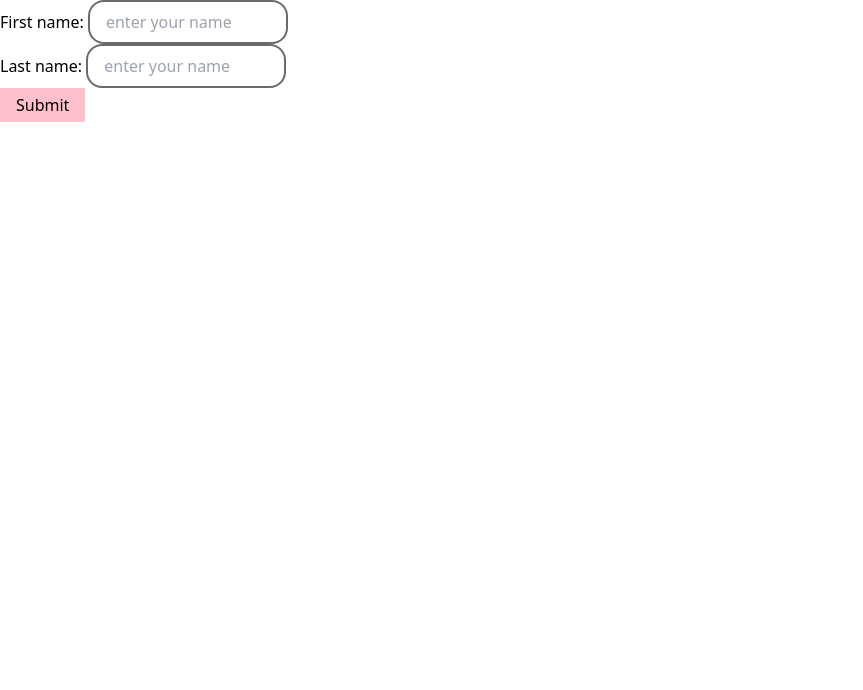
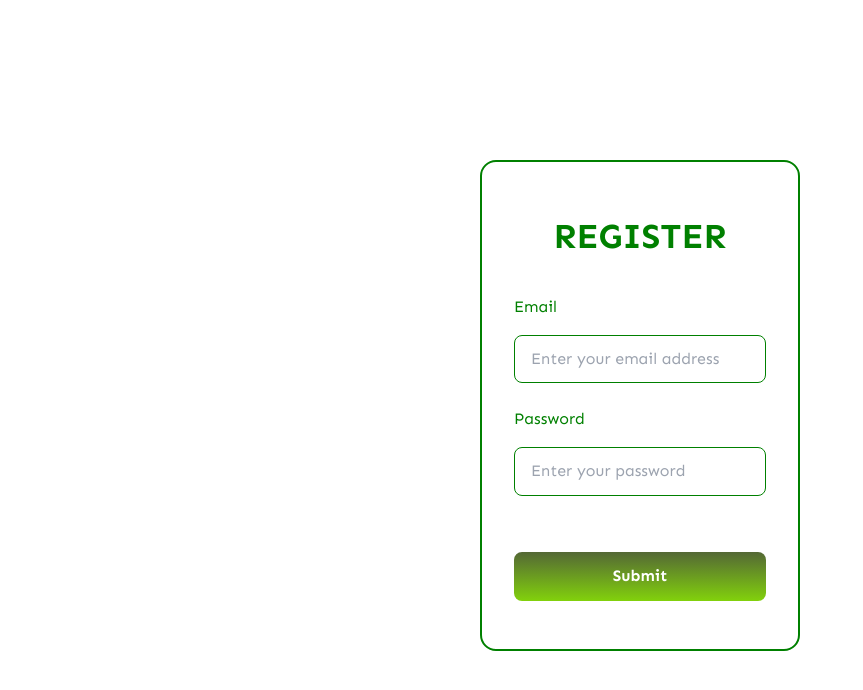
Before and after one commit to haniekid/ReactJS-HIT-2022, a React (Create React App) app: page / in a window 1280 px wide. Shown: the top 690 px of the page, without its empty margins (0-863 px from the left). Built offline with nearby package versions, Linux system fonts and the light colour scheme.

Commit message:
using formik, create a registration form and validate data

```diff
--- a/src/App.css
+++ b/src/App.css
@@ -1,38 +1,55 @@
-.App {
-  text-align: center;
+@import url("https://fonts.googleapis.com/css2?family=Poppins:wght@300;400;500;600;700&family=Sen:wght@400;700;800&display=swap");
+* {
+  font-family: "Sen", sans-serif;
 }
 
-.App-logo {
-  height: 40vmin;
-  pointer-events: none;
+h1 {
+  text-align: center;
+  font-size: 2.2rem;
+  color: green;
+  font-weight: 700;
+  margin-bottom: 2rem;
+  text-transform: uppercase;
+}
+.form {
+  width: 20rem;
+  margin: 10rem auto;
+  border: 2px solid green;
+  padding: 3rem 2rem;
+  border-radius: 1rem;
 }
 
-@media (prefers-reduced-motion: no-preference) {
-  .App-logo {
-    animation: App-logo-spin infinite 20s linear;
-  }
+label {
+  font-size: 1rem;
+  margin-bottom: -1rem;
+  color: green;
+}
+.field {
+  display: flex;
+  flex-direction: column;
+  gap: 2rem;
+  margin-bottom: 1rem;
 }
 
-.App-header {
-  background-color: #282c34;
-  min-height: 100vh;
-  display: flex;
-  flex-direction: column;
-  align-items: center;
-  justify-content: center;
-  font-size: calc(10px + 2vmin);
-  color: white;
+.input {
+  padding: 0.7rem 1rem;
+  border: 1px solid green;
+  border-radius: 0.5rem;
 }
 
-.App-link {
-  color: #61dafb;
+button {
+  width: 100%;
+  padding: 0.8rem 1.1rem;
+  background: linear-gradient(rgb(84, 104, 53), rgb(130, 209, 12));
+  border-radius: 0.5rem;
+  margin-top: 2rem;
+  color: #fff;
+  font-weight: 600;
+  font-size: 1rem;
 }
 
-@keyframes App-logo-spin {
-  from {
-    transform: rotate(0deg);
-  }
-  to {
-    transform: rotate(360deg);
-  }
+.error {
+  color: red;
+  margin-top: -1.5rem;
+  font-size: 0.9rem;
 }
--- a/src/App.js
+++ b/src/App.js
@@ -1,16 +1,9 @@
-// import "./App.css";
-// import TestScss from "./components/scss/TestScss.jsx";
-// import Button from "./components/css-module/Button";
-// import Button2 from "./components/css-module/Button2";
-import Form1 from "./components/Form1.jsx";
-
+import SignupForm from "./components/SignupForm.jsx";
+import "./App.css";
 function App() {
   return (
     <div className="App">
-      {/* <TestScss /> */}
-      {/* <Button /> */}
-      {/* <Button2 /> */}
-      <Form1 />
+      <SignupForm />
     </div>
   );
 }
--- a/src/components/Form1.jsx
+++ /dev/null
@@ -1,125 +0,0 @@
-import React, { useState } from "react";
-import { useFormik } from "formik";
-
-const Form1 = () => {
-  const [firstname, setFirstname] = useState("");
-  const [lastname, setLastname] = useState("");
-  const [error, setError] = useState(false);
-  const handleInputLastname = (e) => {
-    setLastname(e.target.value);
-  };
-  const handleInputFirstname = (e) => {
-    setFirstname(e.target.value);
-  };
-
-  const [values, setValues] = useState({
-    firstname: "",
-    lastname: "",
-    hobby: false,
-  });
-
-  // object.property
-  // object[property]
-  const handleInputChange = (e) => {
-    const type = e.target.type;
-    setValues({
-      ...values,
-      [e.target.name]: type === "checkbox" ? e.target.checked : e.target.value,
-    });
-    console.log(e.target.value);
-  };
-
-  const handleSubmit = (e) => {
-    e.preventDefault();
-    console.log(firstname);
-    console.log(lastname);
-  };
-
-  const handleError = (e) => {
-    // if (e.target.value.length > 10) {
-    //   setError(true)
-    // }
-    return setError(e.target.value.length > 10);
-  };
-
-  return (
-    <div>
-      <form onSubmit={handleSubmit} className="textForm">
-        <label htmlFor="firstname">First name: </label>
-        <input
-          type="text"
-          placeholder="enter your name"
-          name={firstname}
-          onChange={handleError}
-          // onChange={handleInputFirstname}
-          style={{
-            padding: "0.5rem 1rem",
-            border: "2px solid #6d6969",
-            width: "200px",
-            borderRadius: "1rem",
-          }}
-        />
-        <br />
-
-        {error ? <div style={{ color: "red" }}>Qua 10 ky tu</div> : ""}
-        <label htmlFor="lastname">Last name: </label>
-        <input
-          type="text"
-          placeholder="enter your name"
-          name={lastname}
-          // onChange={handleInputLastname}
-          onChange={handleError}
-          style={{
-            padding: "0.5rem 1rem",
-            border: "2px solid #6d6969",
-            width: "200px",
-            borderRadius: "1rem",
-          }}
-        />
-        <br />
-
-        <button
-          type="submit"
-          // onClick={handleSubmit}
-          style={{ padding: "0.3rem 1rem", background: "pink" }}
-        >
-          Submit
-        </button>
-      </form>
-
-      {/* <form action={handleSubmit} className="checkboxForm">
-        <input
-          type="checkbox"
-          placeholder="enter your name"
-          name={firstname}
-          onChange={handleInputChange}
-          style={{
-            padding: "0.5rem 1rem",
-            border: "2px solid #6d6969",
-            width: "200px",
-            borderRadius: "1rem",
-          }}
-        />
-
-        <input
-          type="checkbox"
-          placeholder="enter your name"
-          name={lastname}
-          onChange={handleInputChange}
-          style={{
-            padding: "0.5rem 1rem",
-            border: "2px solid #6d6969",
-            width: "200px",
-            borderRadius: "1rem",
-          }}
-        />
-      </form> */}
-    </div>
-  );
-};
-
-export default Form1;
-
-// yup
-// formik
-// react-hook-form
--- a/src/components/SignupForm.jsx
+++ b/src/components/SignupForm.jsx
@@ -1,44 +1,82 @@
 import React from "react";
-import { useFormik } from "formik";
+import { Formik, Form, Field, ErrorMessage } from "formik";
+import * as Yup from "yup";
+import axios from "axios";
 
-export const SignupForm = () => {
-  const formik = useFormik({
-    initialValues: {
-      firstName: "",
-      lastName: "",
-      email: "",
-    },
-    onSubmit: (values) => {
-      alert(JSON.stringify(values, null, 2));
-    },
-  });
+const SignupForm = () => {
   return (
-    <form onSubmit={formik.handleSubmit}>
-      <label htmlFor="firstName">First Name</label>
-      <input
-        id="firstName"
-        name="firstName"
-        type="text"
-        onChange={formik.handleChange}
-        value={formik.values.firstName}
-      />
-      <label htmlFor="lastName">Last Name</label>
-      <input
-        id="lastName"
-        name="lastName"
-        type="text"
-        onChange={formik.handleChange}
-        value={formik.values.lastName}
-      />
-      <label htmlFor="email">Email Address</label>
-      <input
-        id="email"
-        name="email"
-        type="email"
-        onChange={formik.handleChange}
-        value={formik.values.email}
-      />
-      <button type="submit">Submit</button>
-    </form>
+    <div>
+      <Formik
+        initialValues={{
+          email: "",
+          password: "",
+        }}
+        validationSchema={Yup.object({
+          email: Yup.string().required("Field is required!").email(),
+          password: Yup.string()
+            .required("Field is required!")
+            .matches(
+              /^(?=.*[a-zA-Z])(?=.*\d)[A-Za-z\d]{6,}$/,
+              "Password must be at least 6 characters long and contain at least one letter and one digit!"
+            ),
+        })}
+        onSubmit={async (userData) => {
+          try {
+            const response = await axios.post(
+              "https://reqres.in/api/login",
+              userData
+            );
+            console.log(response);
+            alert("Registration successful 🙌");
+          } catch (error) {
+            console.error(error);
+            if (
+              error.response &&
+              error.response.data &&
+              error.response.data.error
+            ) {
+              alert(error.response.data.error);
+            } else {
+              alert("Registration failed 😢");
+            }
+          }
+        }}
+      >
+        <Form className="form">
+          <h1>Register</h1>
+          <div className="field">
+            <label htmlFor="email">Email</label>
+            <Field
+              name="email"
+              type="text"
+              placeholder="Enter your email address"
+              className="input "
+            ></Field>
+            <div className="error">
+              <ErrorMessage name="email"></ErrorMessage>
+            </div>
+          </div>
+          <div className="field">
+            <label htmlFor="password">Password</label>
+            <Field
+              name="password"
+              type="password"
+              placeholder="Enter your password"
+              className="input"
+            ></Field>
+            <div className="error">
+              <ErrorMessage name="password"></ErrorMessage>
+            </div>
+          </div>
+          <div>
+            <button className="w-full p-4 bg-blue-600 text-white font-semibold rounded-lg">
+              Submit
+            </button>
+          </div>
+        </Form>
+      </Formik>
+    </div>
   );
 };
+
+export default SignupForm;
--- a/src/index.js
+++ b/src/index.js
@@ -3,19 +3,8 @@ import ReactDOM from "react-dom/client";
 import "./index.css";
 import App from "./App";
 import reportWebVitals from "./reportWebVitals";
-// import { library } from "@fortawesome/fontawesome-svg-core";
-// import { fas } from "@fortawesome/free-solid-svg-icons";
-// import { FontAwesomeIcon } from "@fortawesome/react-fontawesome";
 
-// library.add(fas);
 const root = ReactDOM.createRoot(document.getElementById("root"));
-root.render(
-  <React.StrictMode>
-    <App />
-  </React.StrictMode>
-);
+root.render(<App />);
 
-// If you want to start measuring performance in your app, pass a function
-// to log results (for example: reportWebVitals(console.log))
-// or send to an analytics endpoint. Learn more: https://bit.ly/CRA-vitals
 reportWebVitals();
```
Also changed, not shown: package.json (+11 -2 lines), 2 other files (tests, documents, lock files or other folders).
